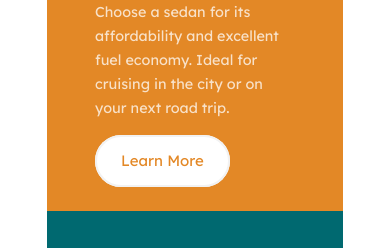
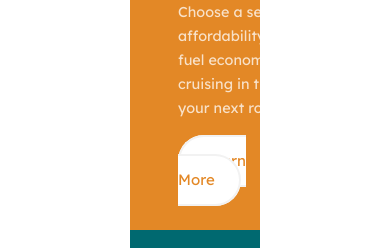
Before and after one commit to BiancaMaria/card-component, a plain HTML site: page index.html in a window 390 px wide. Shown: the part 294-542 px from the top of the page. Drawn offline with Linux system fonts and the light colour scheme.

Commit message:
Alteraçao no width do container na media query

```diff
--- a/css/style.css
+++ b/css/style.css
@@ -122,7 +122,7 @@ a{
     .container{
         display: block;
         padding-top:0vh;
-        width: max-content;
+        width: 33.333%;
         transform: translateY(0px);
     }
 
```
